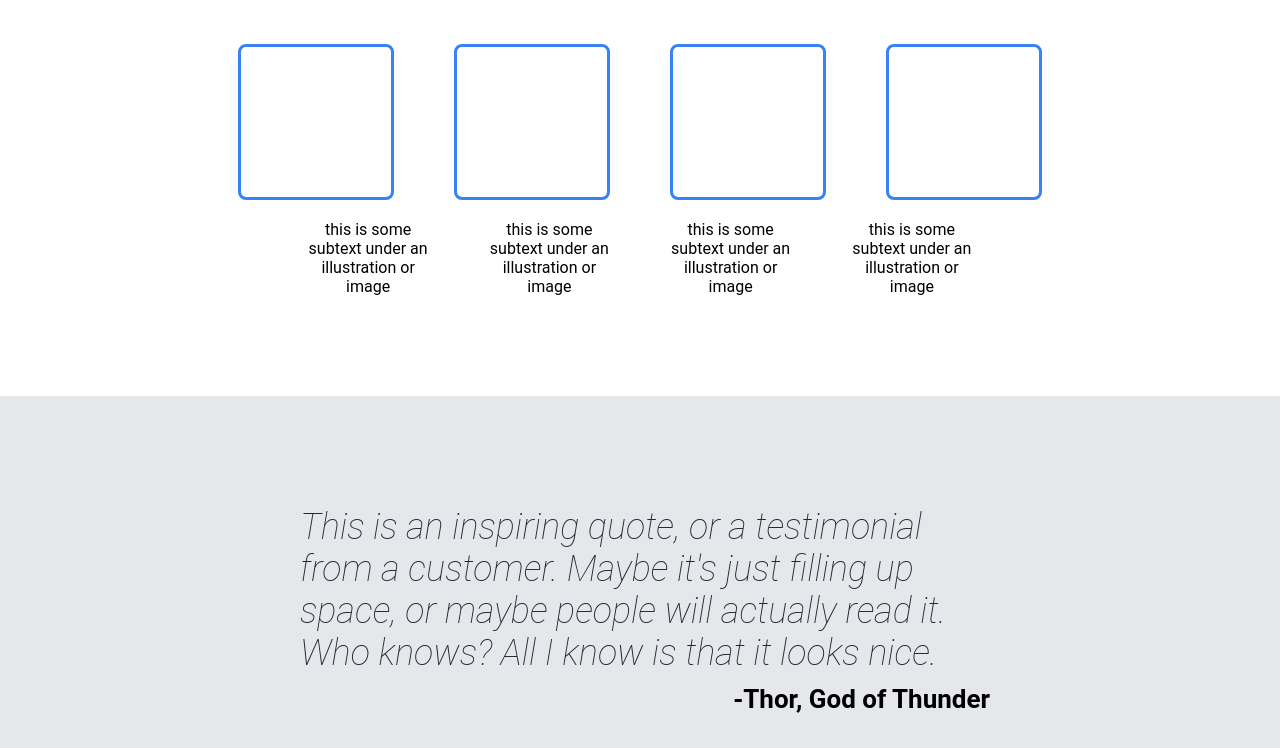
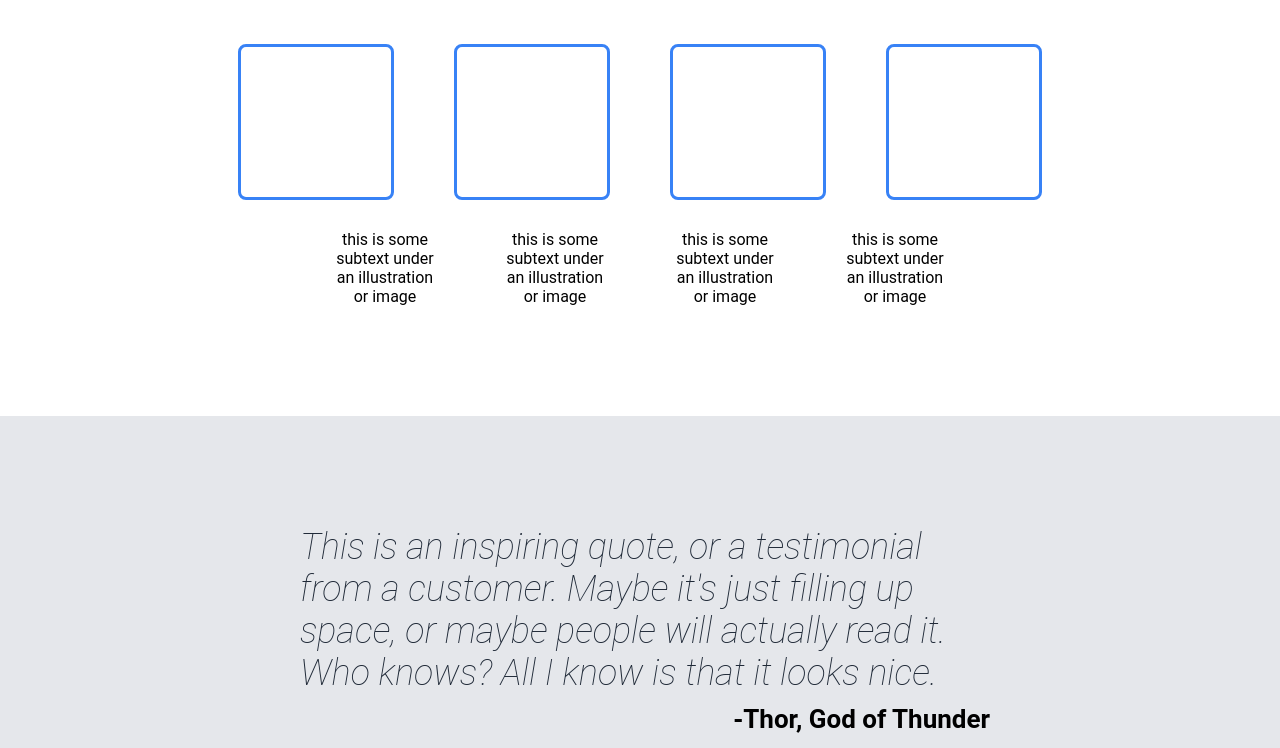
Before and after one commit to scottwatanuki/landing-page, a plain HTML site: page index.html in a window 1280 px wide. Shown: the part 653-1401 px from the top of the page. Drawn offline with Linux system fonts and the light colour scheme.

Commit message:
Update CSS for .text and .information.text section

```diff
--- a/style.css
+++ b/style.css
@@ -108,6 +108,7 @@ li {
     display: flex;
     justify-content: center;
     flex-direction: column;
+    flex-wrap: wrap;
     padding-top: 20px 270px 40px;
     height: auto;
 }
@@ -142,10 +143,16 @@ li {
     border-radius: 8px;
 }
 
+.text {
+    display: flex;
+    width: auto;
+    height: auto;
+    margin: 10px 30px;
+}
+
 .information-text {
     display: flex;
     margin: 10px 300px 100px;
-    gap: 45px;
     text-align: center;
 }
 
@@ -212,3 +219,8 @@ li {
     justify-content: center;
     align-items: center;
 }
+
+/* * {
+    box-sizing: border-box;
+    background: rgb(0 100 0 / 0.1) !important;
+} */
```
